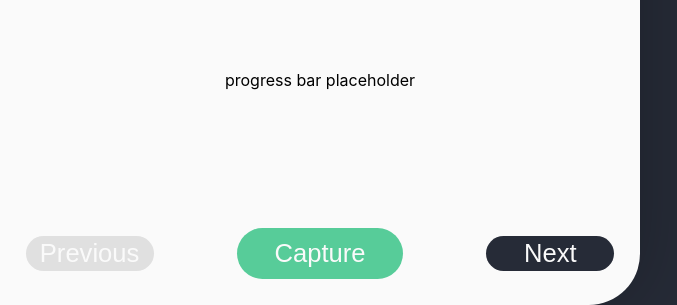
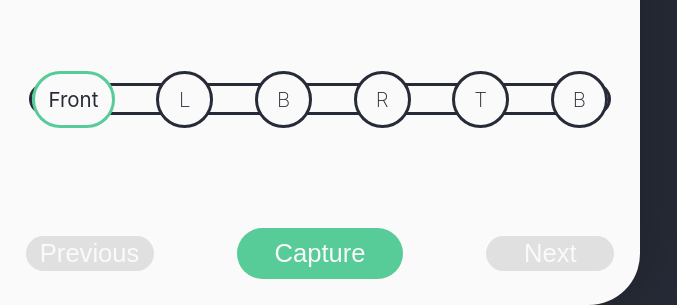
Before and after one commit to mikeibrahim/ocd, a React (Create React App) app: page /digitize in a window 1280 px wide. Shown: the part 495-800 px from the top of the page, without its empty margins (0-677 px from the left). Built offline with nearby package versions, Linux system fonts and the light colour scheme; no server answers.

Commit message:
progress bar

```diff
--- a/public/mobile.css
+++ b/public/mobile.css
@@ -87,3 +87,7 @@
     top: 0;
     transform: scaleX(1);
   }
+  .digitize #face-editor {
+    width: 25vh;
+    height: 25vh;
+  }
--- a/public/style.css
+++ b/public/style.css
@@ -163,8 +163,8 @@ body {
     pointer-events: none;
   }
   .digitize #face-editor {
-    width: 20vw;
-    height: 20vw;
+    width: 40vh;
+    height: 40vh;
     display: flex;
     align-items: center;
     justify-content: space-evenly;
@@ -175,3 +175,40 @@ body {
     width: 30%;
     height: 30%;
   }
+  .digitize .face-square:hover {
+    cursor: pointer;
+  }
+  .digitize #progress-bar {
+    width: 90%;
+    height: 2vw;
+    display: flex;
+    position: relative;
+    align-items: center;
+    /* justify-content: center; */
+    /* border */
+    border-radius: 5vw;
+    border: 3px solid var(--dark-color);
+  }
+  .digitize #progress-bar-bg {
+    width: 50%;
+    height: 100%;
+    border-radius: 5vw;
+    background-color: #57CC99;
+  }
+  .digitize #progress-circles {
+    display: flex;
+    position: absolute;
+    width: 100%;
+    height: 100%;
+    justify-content: space-between;
+    align-items: center;
+  }
+  .digitize .progress-circle {
+    height: 4vw;
+    display: flex;
+    align-items: center;
+    justify-content: center;
+    border-radius: 5vw;
+    border: 3px solid var(--dark-color);
+    background-color: var(--light-color);
+  }
--- a/src/components/FaceEditor.jsx
+++ b/src/components/FaceEditor.jsx
@@ -4,22 +4,28 @@ export default function FaceEditor(props) {
   const currentFaceData = props.currentFaceData;
   const setFaceData = props.setFaceData;
 
-  console.log("currentFaceData", currentFaceData);
-  const colors = ['r', 'o', 'y', 'g', 'b', 'l', 'w'];
-  const colorsFull = ['red', 'orange', 'yellow', 'green', 'blue', 'black', 'white'];
-  const colorToColorFull = (color) => {
-    return colorsFull[colors.indexOf(color)];
+  const colors = ['red', 'orange', 'yellow', 'green', 'blue', 'black', 'white']
+
+  const cycleFaceSquare = (index, color) => {
+    let nextColor = colors[(colors.indexOf(color) + 1) % colors.length];
+    let newFaceData = [...currentFaceData.slice(0, index), nextColor, ...currentFaceData.slice(index + 1)];
+    setFaceData(newFaceData);
   }
 
   return (
     <div id="face-editor">
       {currentFaceData.map((color, index) => {
         return (
-          <div key={index} className="face-square" style={{
-            backgroundColor: colorToColorFull(color)
-          }}></div>
+          <div key={index} className="face-square"
+            style={{
+              backgroundColor: color
+            }}
+            onClick={() => {
+              cycleFaceSquare(index, color)
+            }}
+          ></div>
         )
       })}
     </div>
-  );
+  )
 }
--- /dev/null
+++ b/src/components/ProgressBar.jsx
@@ -0,0 +1,49 @@
+import React from "react";
+import Text from "../components/Text.jsx";
+
+export default function ProgressBar(props) {
+  const currentSide = props.currentSide;
+  const numSides = props.numSides;
+  const fullSideNames = ["Front", "Left", "Back", "Right", "Top", "Bottom"];
+  const sideNames = ["F", "L", "B", "R", "T", "B"];
+  const progressBarWidth = numSides / 6 * 100 + 10 + "%"
+
+  return (
+    <div id="progress-bar">
+      {/* Fill */}
+      <div id="progress-bar-bg" style={{
+        width: progressBarWidth
+      }}></div>
+
+      {/* Circles */}
+      <div id="progress-circles">
+        {sideNames.map((side, index) => {
+          const green = "#57CC99";
+          const black = "#262B37";
+          const white = "#FAFAFA";
+          const text = index == currentSide ? fullSideNames[index] : side;
+          const click = () => {
+            if (index <= numSides) {
+              props.setCurrentSide(index);
+            }
+          }
+
+          return (
+            <div key={index} className="progress-circle" onClick={click} style={{
+              color: index >= numSides ? black : white,
+              borderColor: index == currentSide ? green : black,
+              backgroundColor: index >= numSides ? white : green,
+              fontWeight: index == currentSide ? "400" : "200",
+              fontSize: "1.6vw",
+              width: index == currentSide ? "6vw" : "4vw",
+              cursor: index > numSides ? "default" : "pointer"
+            }}>
+              {text}
+            </div>
+          )
+        }
+        )}
+      </div>
+    </div>
+  )
+}
--- a/src/components/Video.jsx
+++ b/src/components/Video.jsx
@@ -7,6 +7,7 @@ import Text from './Text';
 const constraints = {
   audio: false,
   video: {
+    aspectRatio: 1,
     width: { max: 600 },
     height: { max: 600 },
     facingMode: 'environment' // or 'environment'
@@ -20,7 +21,6 @@ export default function Video(props) {
     let context = canvas.getContext('2d');
     context.drawImage(video.current, 0, 0, 60, 60);
     const img = context.getImageData(0, 0, 60, 60);
-    // console.log("img", img)
     // document.getElementById("helpCanvas").getContext("2d").putImageData(img, 0, 0);
     props.setImg(img);
     canvas = null;
--- a/src/pages/Digitize.jsx
+++ b/src/pages/Digitize.jsx
@@ -3,6 +3,7 @@ import Text from "../components/Text.jsx"
 import Button from "../components/Button.jsx"
 import Video from "../components/Video.jsx";
 import FaceEditor from "../components/FaceEditor.jsx";
+import ProgressBar from "../components/ProgressBar.jsx";
 import ImageParser from "../components/ImageParser.js";
 import Route from "../components/Route.js";
 import trainedModel from '../ml/training';
@@ -15,8 +16,6 @@ export default function Digitize() {
   const [cubeData, setCubeData] = React.useState([[], [], [], [], [], []]);
 
   // element conditionals
-  const isPreviousButtonDisabled = currentSide === 0 ? "button-disabled" : "";
-  const isNextButtonDisabled = currentSide === 5 ? "button-disabled" : "";
 
   // Captures a side from the camera
   const updateSide = () => {
@@ -29,7 +28,12 @@ export default function Digitize() {
     const sectionedImage = sectionImage(index);
     const averagedImage = averageData(sectionedImage);
     const parsedData = parseData(averagedImage);
-    setFaceData(parsedData);
+    let faceData = []
+    const colors = ['red', 'orange', 'yellow', 'green', 'blue', 'black', 'white'];
+    for (let i = 0; i < parsedData.length; i++) {
+      faceData.push(colors[parsedData[i]]);
+    }
+    setFaceData(faceData);
     setImg(null)
   }
 
@@ -55,15 +59,13 @@ export default function Digitize() {
       parsedData.data[i][j] = averagedImage[i * 3 + j].data[0][0];
     return parsedData.reshape(1, 9).data[0];
   }
-  const setFaceData = (parsedData) => {
-    let colorData = []
-    const colors = ['r', 'o', 'y', 'g', 'b', 'l', 'w'];
-    for (let i = 0; i < parsedData.length; i++) {
-      colorData.push(colors[parsedData[i]]);
-    }
-    setCubeData([...cubeData.slice(0, currentSide), colorData, ...cubeData.slice(currentSide + 1)]);
-  }
+  const isPreviousButtonDisabled = () => currentSide === 0 ? "button-disabled" : "";
+  const isNextButtonDisabled = () => currentSide === 5 || cubeData[currentSide].length == 0 ? "button-disabled" : "";
+  const isSolveButtonDisabled = () => cubeData[currentSide].length == 0 ? "button-disabled" : "";
+  const setFaceData = (faceData) => setCubeData([...cubeData.slice(0, currentSide), faceData, ...cubeData.slice(currentSide + 1)]);
   const getCurrentFaceData = () => cubeData[currentSide];
+  const updateCurrentSide = (direction) => setCurrentSide(currentSide + direction);
+  const getNumSides = () => cubeData.map(side => side.length != 0 ? 1 : 0).reduce((a, b) => a + b);
 
   // If there is an image to parse into face data, parse it
   if (img) updateSide();
@@ -93,18 +95,22 @@ export default function Digitize() {
         <FaceEditor setFaceData={setFaceData} currentFaceData={getCurrentFaceData()} />
 
         {/* progress bar */}
-        <Text> progress bar placeholder </Text>
+        <ProgressBar currentSide={currentSide} numSides={getNumSides()} setCurrentSide={setCurrentSide} />
 
         {/* bottm panel of buttons */}
         <div className="button-panel">
-          <Button className={"dark-color-bg med-btn " + isPreviousButtonDisabled} onClick={() => console.log("previous")}>
+          <Button className={"dark-color-bg med-btn " + isPreviousButtonDisabled()} onClick={() => updateCurrentSide(-1)}>
             <Text className="light-color med-sm hide-mobile">Previous</Text>
             <Text className="light-color lg hide-desktop">←</Text>
           </Button>
-          <Button className={"dark-color-bg med-btn " + isNextButtonDisabled} onClick={() => console.log("next")}>
+          {currentSide < 5 && <Button className={"dark-color-bg med-btn " + isNextButtonDisabled()} onClick={() => updateCurrentSide(1)}>
             <Text className="light-color med-sm hide-mobile">Next</Text>
             <Text className="light-color lg hide-desktop">→</Text>
-          </Button>
+          </Button>}
+          {currentSide == 5 && <Button className={"primary-color-bg med-btn " + isSolveButtonDisabled()} onClick={() => Route('/solve')}>
+            <Text className="light-color med-sm hide-mobile">Solve</Text>
+            <Text className="light-color lg hide-desktop">✓</Text>
+          </Button>}
         </div>
       </div>
     </div>
```
Also changed, not shown: src/components/ImageParser.js (+0 -7 lines).
